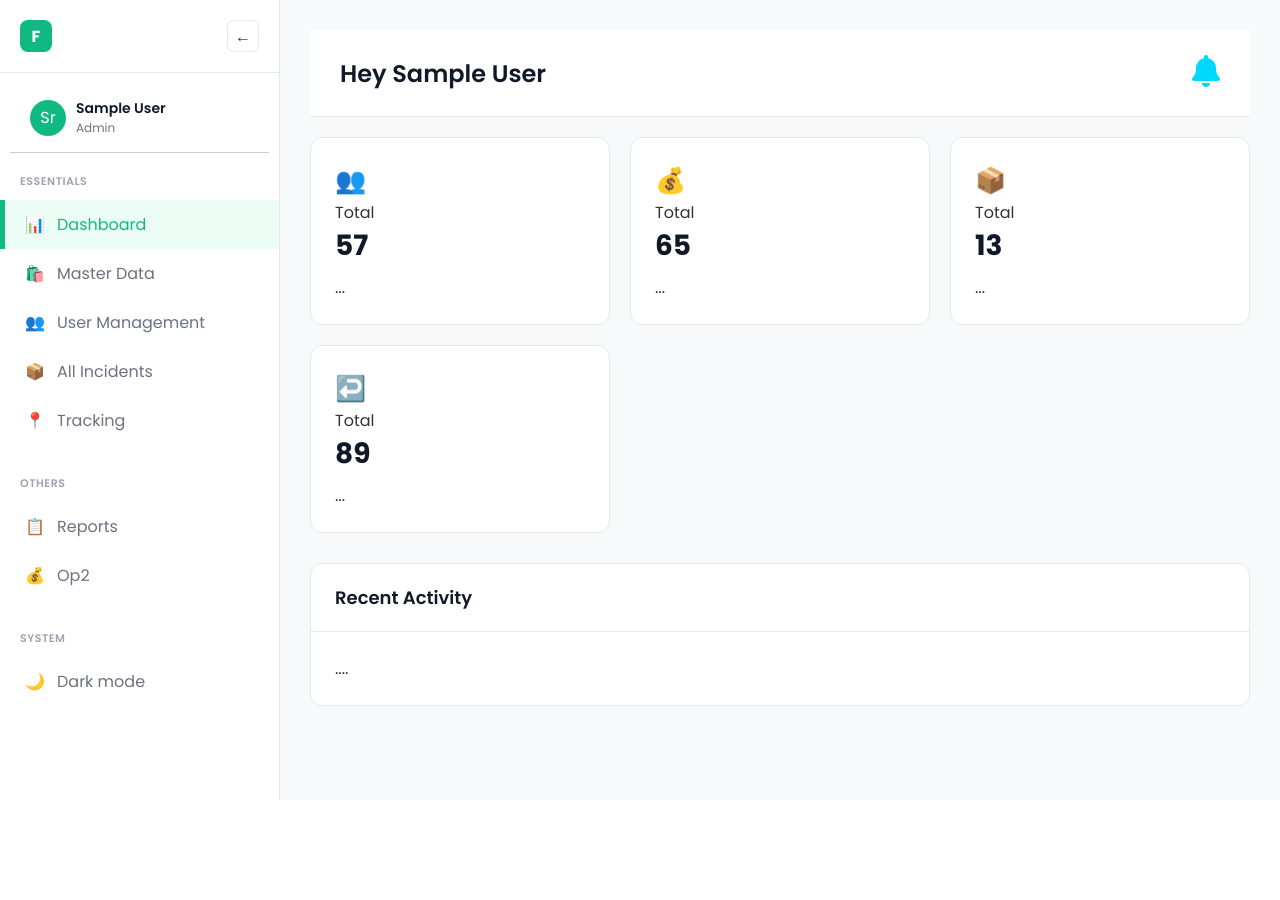
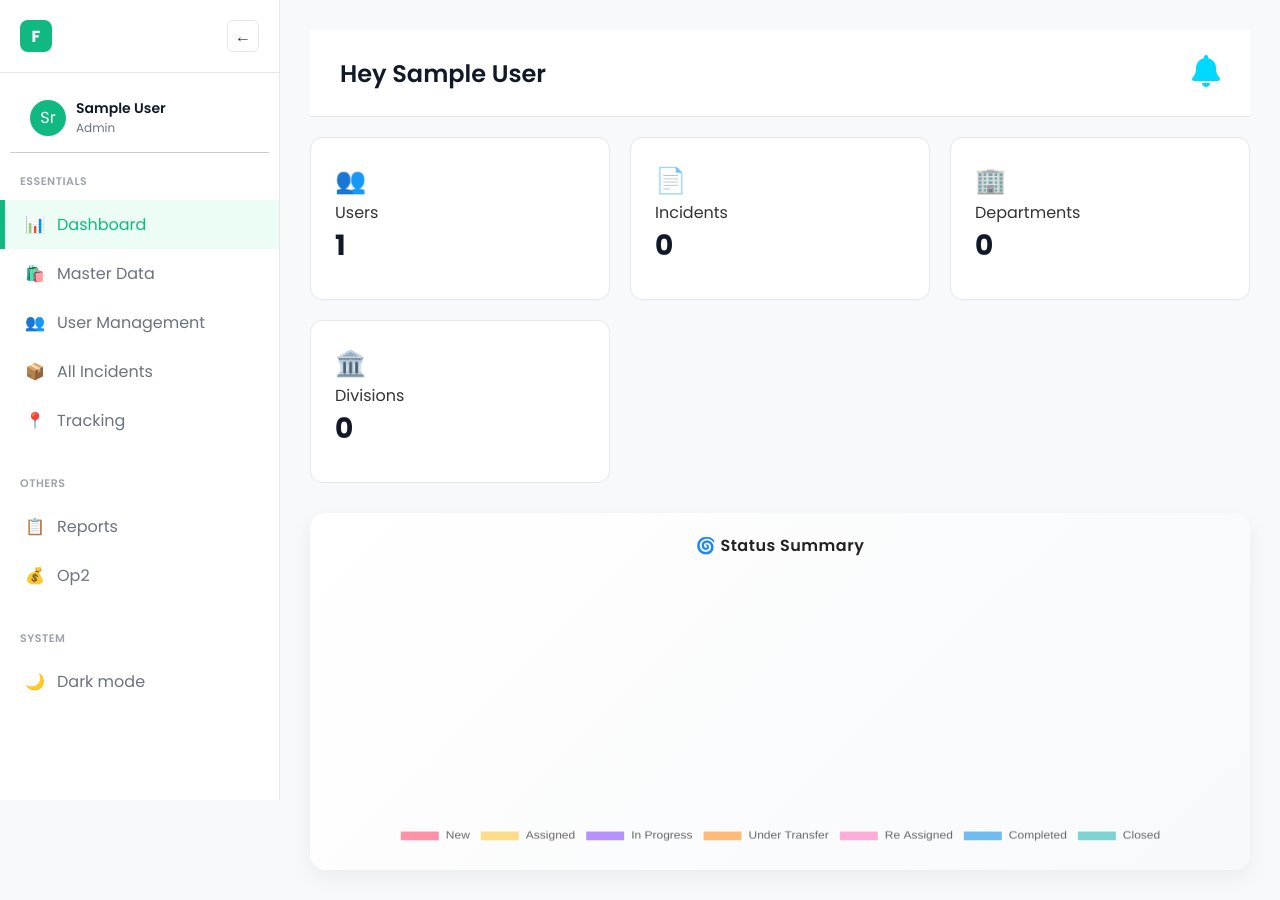
Before and after one commit to gayathriunnikrishnan123/Incident-Reporting-System, a Django app: page /accounts/dashboard/ in a window 1280 px wide. Before the commit the page ends 800 px from the top, so only its background shows below. Run offline with Django 4.2, Linux system fonts and the light colour scheme; the visitor is signed in with stand-in values (Sample User, id 1); data comes from the database, SQL or seed files in the repository; data that the repository does not hold is empty; parts of the project's set-up code (start-up, migrations or seed data) failed here and were passed over.

Commit message:
Integrated , tested dashboard

```diff
--- a/incident_reporting/accounts/templates/dashboard/base.html
+++ b/incident_reporting/accounts/templates/dashboard/base.html
@@ -6,6 +6,7 @@
     <meta name="viewport" content="width=device-width, initial-scale=1.0">
     <title>{% block title %}Dashboard{% endblock %}</title>
     <link rel="stylesheet" href="{% static "css/dashBase.css" %}">
+    <script src="https://cdn.jsdelivr.net/npm/chart.js"></script>
     <link rel="stylesheet" href="https://cdnjs.cloudflare.com/ajax/libs/font-awesome/6.5.0/css/all.min.css">
 
     {% block headersPart %}{% endblock headersPart %}
--- a/incident_reporting/accounts/templates/dashboard/dashboard.html
+++ b/incident_reporting/accounts/templates/dashboard/dashboard.html
@@ -1,47 +1,170 @@
 {% extends 'dashboard/base.html' %}
-
+{% load static %}
 {% block title %}Dashboard{% endblock %}
 {% block page_title %}Hey {{request.user.fullname}}{% endblock %}
-
+{% block extra_css %}
+  <link rel="stylesheet" href="{% static 'css/dashBasecss' %}">
+{% endblock %}
 {% block content %}
     <div class="stats-grid">
+        {% if role == 'Admin' %}
             <div class="stat-card">
-                    <div class="stat-header">
-                        <div class="stat-icon">👥</div>
-                        Total
-                    </div>
-                    <div class="stat-value">57</div>
-                    <div class="stat-change positive">...</div>
+                <div class="stat-header"><div class="stat-icon">👥</div>Users</div>
+                <div class="stat-value">{{ metrics.total_users }}</div>
             </div>
             <div class="stat-card">
-                    <div class="stat-header">
-                        <div class="stat-icon">💰</div>
-                        Total
-                    </div>
-                    <div class="stat-value">65</div>
-                    <div class="stat-change positive">...</div>
+                <div class="stat-header"><div class="stat-icon">📄</div>Incidents</div>
+                <div class="stat-value">{{ metrics.total_incidents }}</div>
             </div>
             <div class="stat-card">
-                    <div class="stat-header">
-                        <div class="stat-icon">📦</div>
-                        Total
-                    </div>
-                    <div class="stat-value">13</div>
-                    <div class="stat-change negative">...</div>
+                <div class="stat-header"><div class="stat-icon">🏢</div>Departments</div>
+                <div class="stat-value">{{ metrics.total_departments }}</div>
             </div>
             <div class="stat-card">
-                    <div class="stat-header">
-                        <div class="stat-icon">↩️</div>
-                        Total
+                <div class="stat-header"><div class="stat-icon">🏛️</div>Divisions</div>
+                <div class="stat-value">{{ metrics.total_divisions }}</div>
             </div>
-                    <div class="stat-value">89</div>
-                    <div class="stat-change positive">...</div>
+
+        {% elif role == 'Reviewer' %}
+            <div class="stat-card">
+                <div class="stat-header"><div class="stat-icon">🏢</div>Departments</div>
+                <div class="stat-value">{{ metrics.total_departments }}</div>
+            </div>
+            <div class="stat-card">
+                <div class="stat-header"><div class="stat-icon">📄</div>Incidents</div>
+                <div class="stat-value">{{ metrics.total_incidents }}</div>
+            </div>
+
+        {% elif role == 'Responder' %}
+            <div class="stat-card">
+                <div class="stat-header"><div class="stat-icon">📄</div>Incidents</div>
+                <div class="stat-value">{{ metrics.total_incidents }}</div>
+            </div>
+        {% endif %}
+
+    </div>
+
+    {% comment %} <div class="content-section">
+        <div class="section-header">Recent Activity</div>
+        <div class="section-content">
+            <p>Coming soon: Latest incidents, updates, and more.</p>
         </div>
     </div>
+
     <div class="content-section">
-                <div class="section-header">Recent Activity</div>
-                <div class="section-content">
-                    <p>....</p>
+        <div class="section-header">Division-wise Incident Status</div>
+        <!-- Division-wise Incident Status Chart -->
+        <div class="chart-section" style="margin-top: 40px;">
+            <canvas id="divisionChart" style="width: 100%; max-width: 1000px;"></canvas>
+        </div>
+    </div> {% endcomment %}
+
+    <div class="chart-section">
+        {% for card in chart_cards %}
+        <div class="chart-card">
+            <h4>{{ card.title }}</h4>
+            <canvas id="chart{{ forloop.counter }}"></canvas>
+        </div>
+        {% endfor %}
+
+        <div class="chart-card">
+            <h4>🌀 Status Summary</h4>
+            <canvas id="statusChart"></canvas>
         </div>
     </div>
+
+
+
+
+
+
 {% endblock %}
+
+{% block extra_js %}
+<script src="https://cdn.jsdelivr.net/npm/chart.js"></script>
+<script>
+  const divisionLabels = {{ chart_data.divisions|safe }};
+  const divisionDatasets = {{ chart_data.datasets|safe }};
+  const statusSummary = {{ chart_data.status_summary|safe }};
+
+  const divisionChart = new Chart(document.getElementById('divisionChart'), {
+    type: 'bar',
+    data: {
+      labels: divisionLabels,
+      datasets: divisionDatasets
+    },
+    options: {
+      responsive: true,
+      maintainAspectRatio: false,
+      plugins: { legend: { display: false } },
+      scales: {
+        x: { stacked: true },
+        y: {
+          stacked: true,
+          beginAtZero: true,
+          ticks: { precision: 0 }
+        }
+      }
+    }
+  });
+
+  const statusChart = new Chart(document.getElementById('statusChart'), {
+    type: 'doughnut',
+    data: {
+      labels: statusSummary.labels,
+      datasets: [{
+        data: statusSummary.data,
+        backgroundColor: statusSummary.colors
+      }]
+    },
+    options: {
+      responsive: true,
+      maintainAspectRatio: false,
+      plugins: { legend: { position: 'bottom' } }
+    }
+  });
+</script>
+<script>
+  const chartCards = {{ chart_cards|safe }};
+  const statusSummary = {{ status_summary|safe }};
+
+  chartCards.forEach((card, index) => {
+    new Chart(document.getElementById('chart' + (index + 1)), {
+      type: 'bar',
+      data: {
+        labels: card.labels,
+        datasets: card.datasets
+      },
+      options: {
+        responsive: true,
+        maintainAspectRatio: false,
+        plugins: { legend: { position: 'top' } },
+        scales: {
+          x: { stacked: true },
+          y: { stacked: true, beginAtZero: true, ticks: { precision: 0 } }
+        }
+      }
+    });
+  });
+
+  new Chart(document.getElementById('statusChart'), {
+    type: 'doughnut',
+    data: {
+      labels: statusSummary.labels,
+      datasets: [{
+        data: statusSummary.data,
+        backgroundColor: statusSummary.colors
+      }]
+    },
+    options: {
+      responsive: true,
+      maintainAspectRatio: false,
+      plugins: { legend: { position: 'bottom' } }
+    }
+  });
+</script>
+
+
+
+
+{% endblock extra_js %}
--- a/incident_reporting/accounts/views.py
+++ b/incident_reporting/accounts/views.py
@@ -18,6 +18,7 @@
 from django.core.mail import send_mail
 from django.conf import settings
 from django.urls import reverse, NoReverseMatch
+
 # Create your views here.
 
 
@@ -78,7 +79,162 @@
     request.session['count']=unread_count
     print(request.session['role_level'])
 
-    return render(request, "dashboard/dashboard.html")
+    from collections import defaultdict
+
+def dashboardView(request):
+    loggedInUser = request.user
+
+    # Session role setup
+    if 'role_name' not in request.session:
+        if loggedInUser.is_superuser:
+            request.session['role_name'] = 'Admin'
+            request.session['role_level'] = 1
+        else:
+            depart = DepartmentProfile.objects.filter(
+                user=loggedInUser,
+                is_active=True, is_deleted=False,
+                role__is_deleted=False
+            ).order_by('role__level').first()
+            if depart:
+                request.session['role_name'] = depart.role.name
+                request.session['role_level'] = depart.role.level
+                request.session['role_id'] = depart.role.pk
+
+    role = request.session.get('role_name')
+    request.session['menus'] = ROLE_MENUS.get(role, [])
+    request.session['count'] = Notification.objects.filter(recipient=loggedInUser, is_read=False).count()
+
+    metrics = {}
+    statuses = ['New', 'Assigned', 'In Progress', 'Under Transfer', 'Re Assigned', 'Completed', 'Closed']
+    color_map = {
+        'New': 'rgba(255, 99, 132, 0.7)',
+        'Assigned': 'rgba(255, 205, 86, 0.7)',
+        'In Progress': 'rgba(153, 102, 255, 0.7)',
+        'Under Transfer': 'rgba(255, 159, 64, 0.7)',
+        'Re Assigned': 'rgba(255, 140, 203, 0.7)',
+        'Completed': 'rgba(54, 162, 235, 0.7)',
+        'Closed': 'rgba(75, 192, 192, 0.7)',
+    }
+    summary_data = {status: 0 for status in statuses}
+    chart_cards = []
+
+    assigned_to_user = Incident.objects.filter(assigned_to=loggedInUser, is_deleted=False)
+    user_dept_ids = assigned_to_user.exclude(department=None).values_list('department_id', flat=True)
+
+    if role == "Admin":
+        all_incidents = Incident.objects.filter(is_deleted=False)
+        all_departments = Department.objects.filter(is_deleted=False)
+        all_dept_ids = set(all_departments.values_list('id', flat=True)) | set(user_dept_ids)
+        departments = Department.objects.filter(id__in=all_dept_ids)
+
+        metrics.update({
+            'total_users': CustomUserProfile.objects.filter(is_deleted=False).count(),
+            'total_incidents': all_incidents.count(),
+            'total_departments': len(all_dept_ids),
+            'total_divisions': Division.objects.filter(is_deleted=False).count(),
+            'notifications': Incident.objects.filter(
+                status__name="Re Assigned",
+                needs_admin_transfer=True,
+                is_deleted=False
+            )
+        })
+
+    elif role == "Reviewer":
+        division_ids = DepartmentProfile.objects.filter(
+            user=loggedInUser, role__name="Reviewer", is_deleted=False
+        ).values_list('division_id', flat=True).distinct()
+
+        dept_under_div = Department.objects.filter(division_id__in=division_ids, is_deleted=False)
+        dept_ids = set(dept_under_div.values_list('id', flat=True)) | set(user_dept_ids)
+        departments = Department.objects.filter(id__in=dept_ids)
+
+        metrics.update({
+            'total_departments': len(dept_ids),
+            'total_incidents': Incident.objects.filter(department_id__in=dept_ids, is_deleted=False).count(),
+            'notifications': Incident.objects.filter(status__name="Under Transfer", assigned_to=loggedInUser, is_deleted=False)
+        })
+
+    elif role == "Responder":
+        dept_ids = set(user_dept_ids)
+        departments = Department.objects.filter(id__in=dept_ids, is_deleted=False)
+
+        metrics.update({
+            'total_incidents': assigned_to_user.count(),
+            'notifications': assigned_to_user.exclude(status__name="Closed")
+        })
+
+    else:
+        departments = Department.objects.none()
+        metrics['total_incidents'] = 0
+        metrics['notifications'] = Incident.objects.none()
+
+    for dept in departments:
+        labels = [dept.name]
+        status_data = {status: [] for status in statuses}
+
+        for status in statuses:
+
+            user_ids_in_dept = assigned_to_user.filter(department=dept).values_list('id', flat=True)
+            dept_count = Incident.objects.filter(department=dept, status__name=status, is_deleted=False).exclude(id__in=user_ids_in_dept).count()
+            user_count = assigned_to_user.filter(department=dept, status__name=status).count()
+            total = dept_count + user_count
+
+            status_data[status].append(total)
+            summary_data[status] += total
+
+        chart_cards.append({
+            'title': f"📊 {dept.name}",
+            'labels': labels,
+            'datasets': [
+                {
+                    'label': status,
+                    'data': status_data[status],
+                    'backgroundColor': color_map[status],
+                    'stack': 'status'
+                } for status in statuses
+            ]
+        })
+
+
+    orphan_incidents = assigned_to_user.filter(department=None)
+    if orphan_incidents.exists():
+        labels = ['Assigned (No Dept)']
+        status_data = {status: [] for status in statuses}
+        for status in statuses:
+            count = orphan_incidents.filter(status__name=status).count()
+            status_data[status].append(count)
+            summary_data[status] += count
+
+        chart_cards.append({
+            'title': "📊 Assigned to Me (No Department)",
+            'labels': labels,
+            'datasets': [
+                {
+                    'label': status,
+                    'data': status_data[status],
+                    'backgroundColor': color_map[status],
+                    'stack': 'status'
+                } for status in statuses
+            ]
+        })
+
+    status_summary = {
+        'labels': list(summary_data.keys()),
+        'data': list(summary_data.values()),
+        'colors': [color_map[status] for status in summary_data]
+    }
+
+    context = {
+        "metrics": metrics,
+        "role": role,
+        "chart_cards": chart_cards,
+        "status_summary": status_summary
+    }
+
+    return render(request, "dashboard/dashboard.html", context)
+
+
+
 
 
 @login_required
--- a/incident_reporting/static/css/dashbase.css
+++ b/incident_reporting/static/css/dashbase.css
@@ -630,3 +630,70 @@
     transform: scale(1);
   }
 }
+
+
+
+.chart-section {
+  display: flex;
+  flex-wrap: wrap;
+  gap: 24px;
+  justify-content: center;
+  margin-top: 30px;
+}
+
+.chart-card {
+  background: linear-gradient(135deg, #ffffff, #f8f9fb);
+  padding: 20px;
+  border-radius: 16px;
+  box-shadow: 0 8px 24px rgba(0, 0, 0, 0.06);
+  flex: 1 1 420px;
+  min-width: 300px;
+  display: flex;
+  flex-direction: column;
+  align-items: center;
+}
+
+.chart-card h4 {
+  font-size: 16px;
+  font-weight: 600;
+  margin-bottom: 12px;
+  color: #222;
+  text-align: center;
+  letter-spacing: 0.5px;
+}
+
+.chart-card canvas {
+  width: 100% !important;
+  height: 280px !important;
+}
+
+/* MOBILE */
+@media (max-width: 768px) {
+  .chart-section {
+    flex-direction: column;
+    align-items: stretch;
+    gap: 16px;
+  }
+
+  .chart-card {
+    max-width: 100%;
+    width: 100%;
+  }
+}
+
+/* DARK MODE SUPPORT */
+@media (prefers-color-scheme: dark) {
+  .chart-card {
+    background: linear-gradient(135deg, #1f1f1f, #2a2a2a);
+    box-shadow: 0 4px 16px rgba(255, 255, 255, 0.05);
+  }
+
+  .chart-card h4 {
+    color: #f1f1f1;
+  }
+
+  body {
+    background-color: #121212;
+    color: #e2e2e2;
+  }
+}
```
Lines whose indentation alone changed are shown as unchanged.
